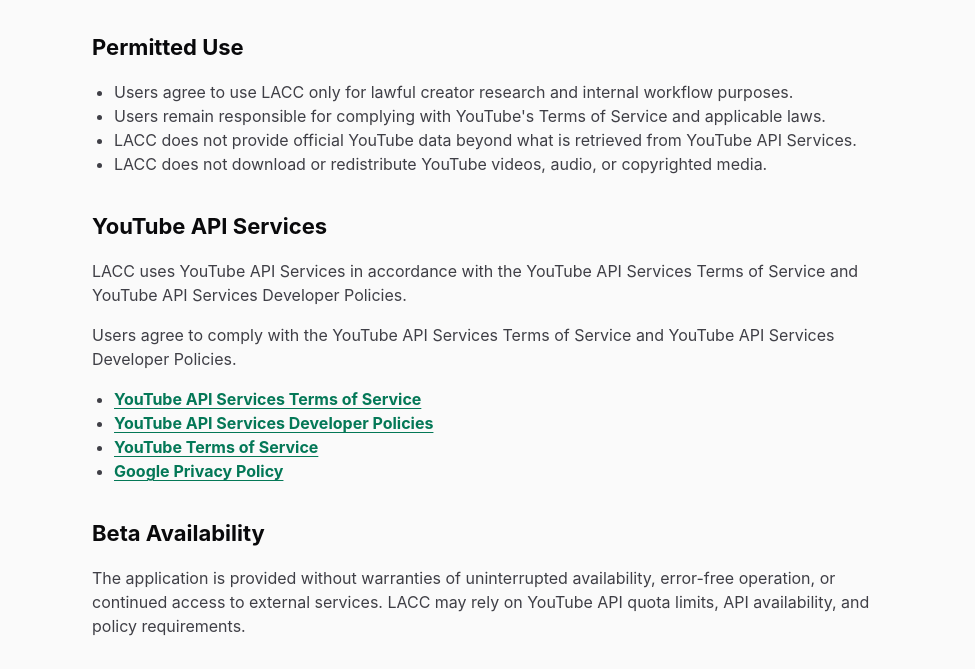
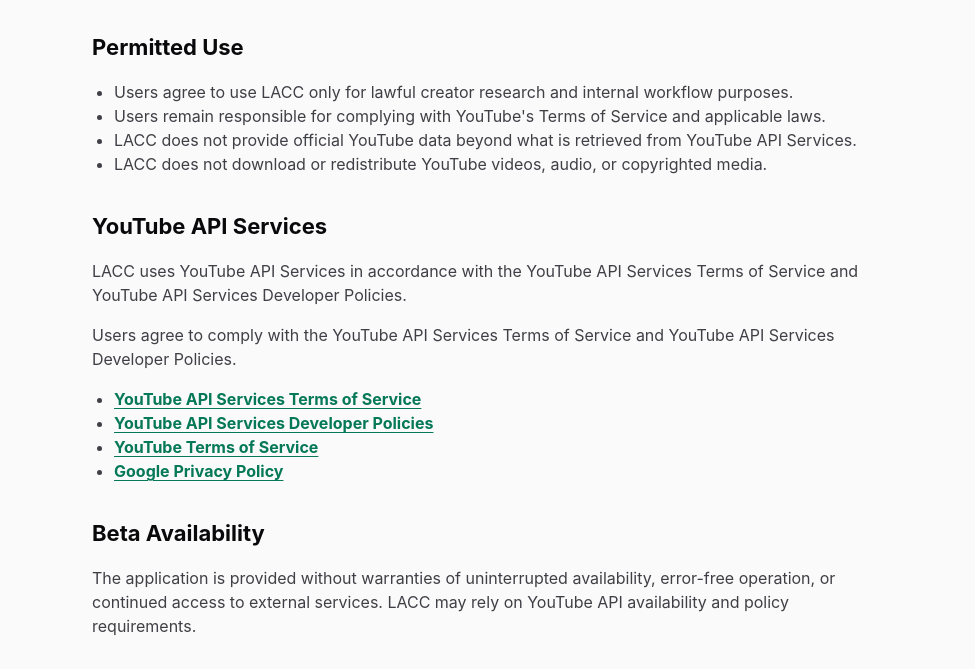
Before and after one commit to lasungho/LACC-pages, a plain HTML site: page terms.html in a window 1280 px wide. Shown: the part 261-930 px from the top of the page, without its empty margins (152-1127 px from the left). Drawn offline with Linux system fonts and the light colour scheme.

Commit message:
Remove quota wording from public terms

```diff
--- a/terms.html
+++ b/terms.html
@@ -54,8 +54,7 @@
         <h2>Beta Availability</h2>
         <p>
           The application is provided without warranties of uninterrupted availability, error-free operation, or
-          continued access to external services. LACC may rely on YouTube API quota limits, API availability, and
-          policy requirements.
+          continued access to external services. LACC may rely on YouTube API availability and policy requirements.
         </p>
 
         <h2>Contact</h2>
```
